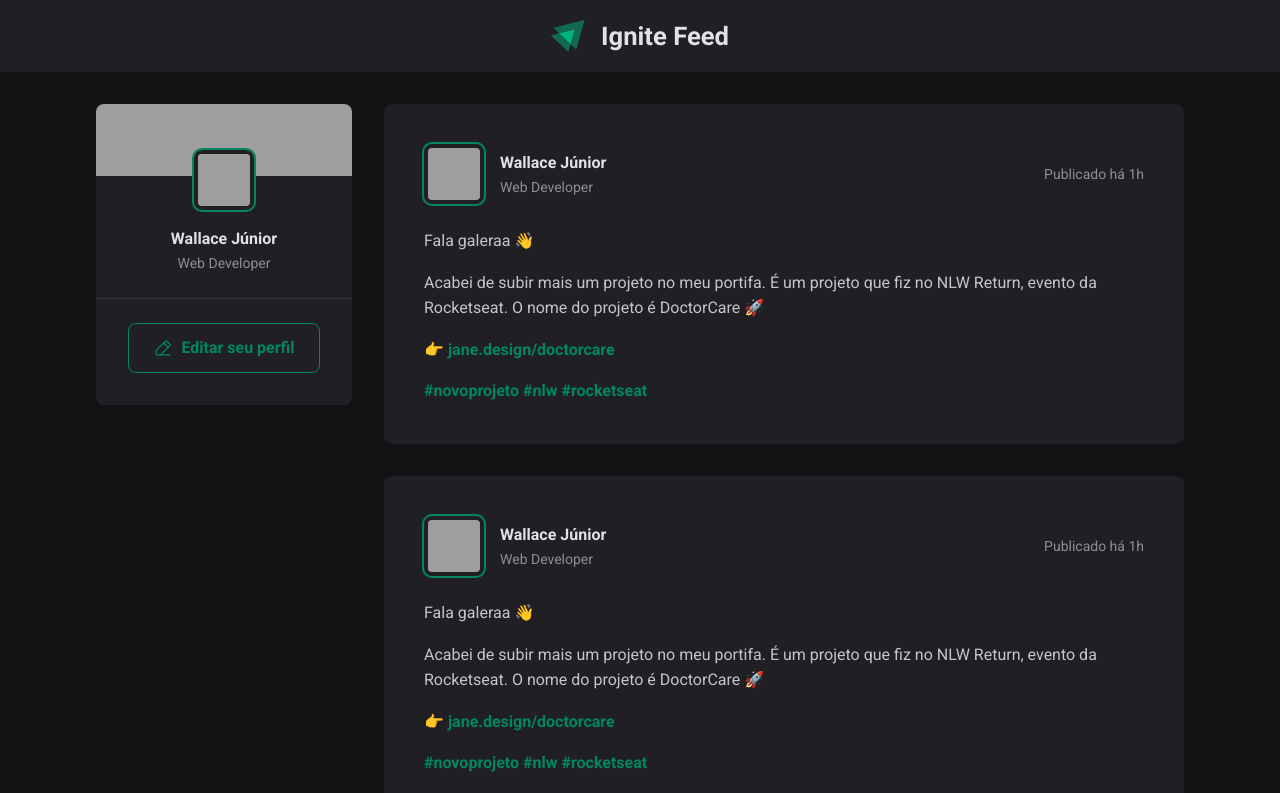
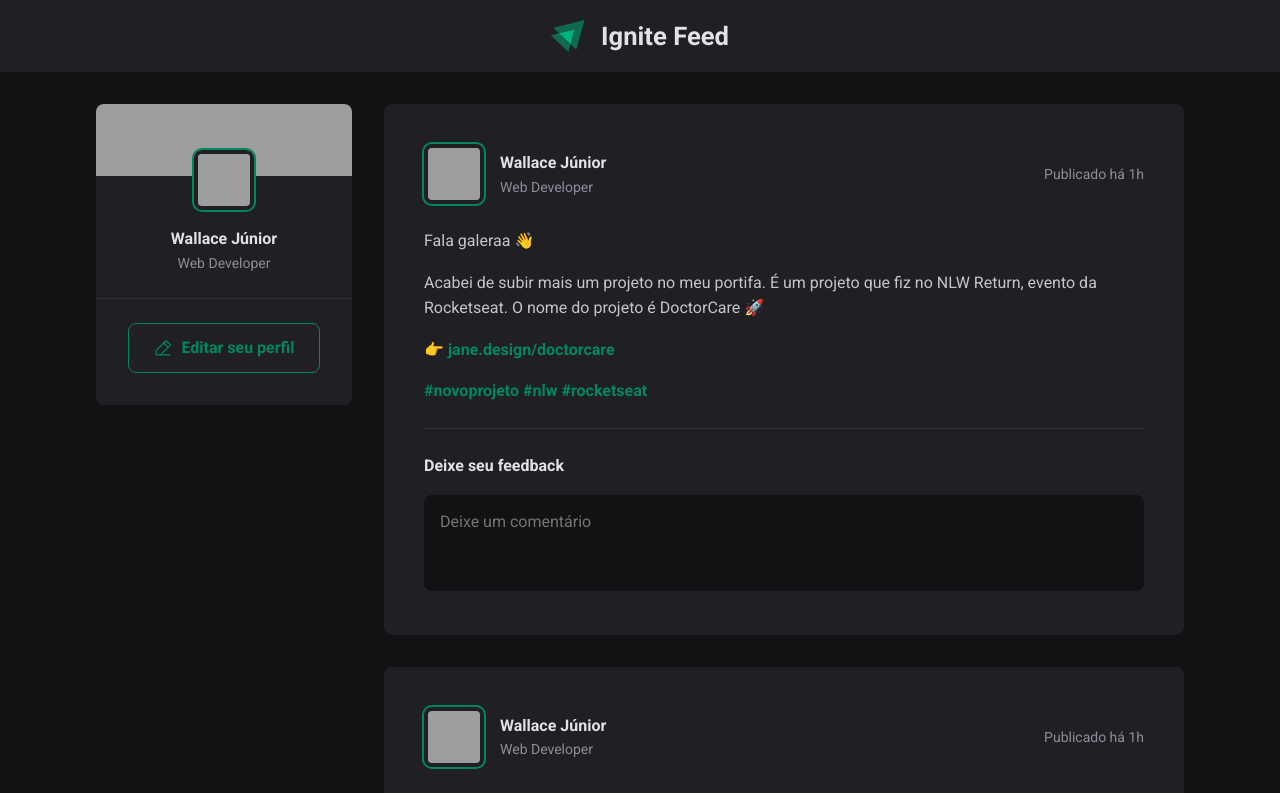
Before and after one commit to wfl-junior/rocketseat-ignite-feed, a React (Vite) app: page / in a window 1280 px wide. Shown: the top 793 px of the page. Built offline with nearby package versions, Linux system fonts and the light colour scheme; grey boxes are pictures that could not be loaded.

Commit message:
Formulário de comentários

```diff
--- a/src/components/Post.module.css
+++ b/src/components/Post.module.css
@@ -68,3 +68,54 @@
   color: var(--green-300);
   text-decoration: underline;
 }
+
+.commentForm {
+  width: 100%;
+  margin-top: 1.5rem;
+  padding-top: 1.5rem;
+  border-top: 1px solid var(--gray-600);
+}
+
+.commentForm > strong {
+  line-height: 1.6;
+  color: var(--gray-100);
+}
+
+.commentForm > textarea {
+  width: 100%;
+  background-color: var(--gray-900);
+  border: 0;
+  resize: none;
+  height: 6rem;
+  padding: 1rem;
+  border-radius: 8px;
+  color: var(--gray-100);
+  line-height: 1.4;
+  margin-top: 1rem;
+}
+
+.commentForm > footer {
+  visibility: hidden;
+  max-height: 0;
+}
+
+.commentForm:focus-within > footer {
+  visibility: visible;
+  max-height: initial;
+}
+
+.commentForm button[type="submit"] {
+  padding: 1rem 1.5rem;
+  margin-top: 1rem;
+  border-radius: 8px;
+  border: 2px solid var(--gray-800);
+  background-color: var(--green-500);
+  color: var(--white);
+  font-weight: 700;
+
+  transition: background-color 0.1s linear;
+}
+
+.commentForm button[type="submit"]:hover {
+  background-color: var(--green-300);
+}
--- a/src/components/Post.tsx
+++ b/src/components/Post.tsx
@@ -41,5 +41,14 @@
         <a href="#">#rocketseat</a>
       </p>
     </div>
+
+    <form className={styles.commentForm} onSubmit={e => e.preventDefault()}>
+      <strong>Deixe seu feedback</strong>
+      <textarea placeholder="Deixe um comentário" />
+
+      <footer>
+        <button type="submit">Publicar</button>
+      </footer>
+    </form>
   </article>
 );
--- a/src/global.css
+++ b/src/global.css
@@ -11,6 +11,11 @@
 
   --green-300: #00b37e;
   --green-500: #00875f;
+}
+
+:focus {
+  outline: transparent;
+  box-shadow: 0 0 0 2px var(--green-500);
 }
 
 *,
@@ -36,3 +41,7 @@
   font-weight: 400;
   font-size: 1rem;
 }
+
+button {
+  cursor: pointer;
+}
```
